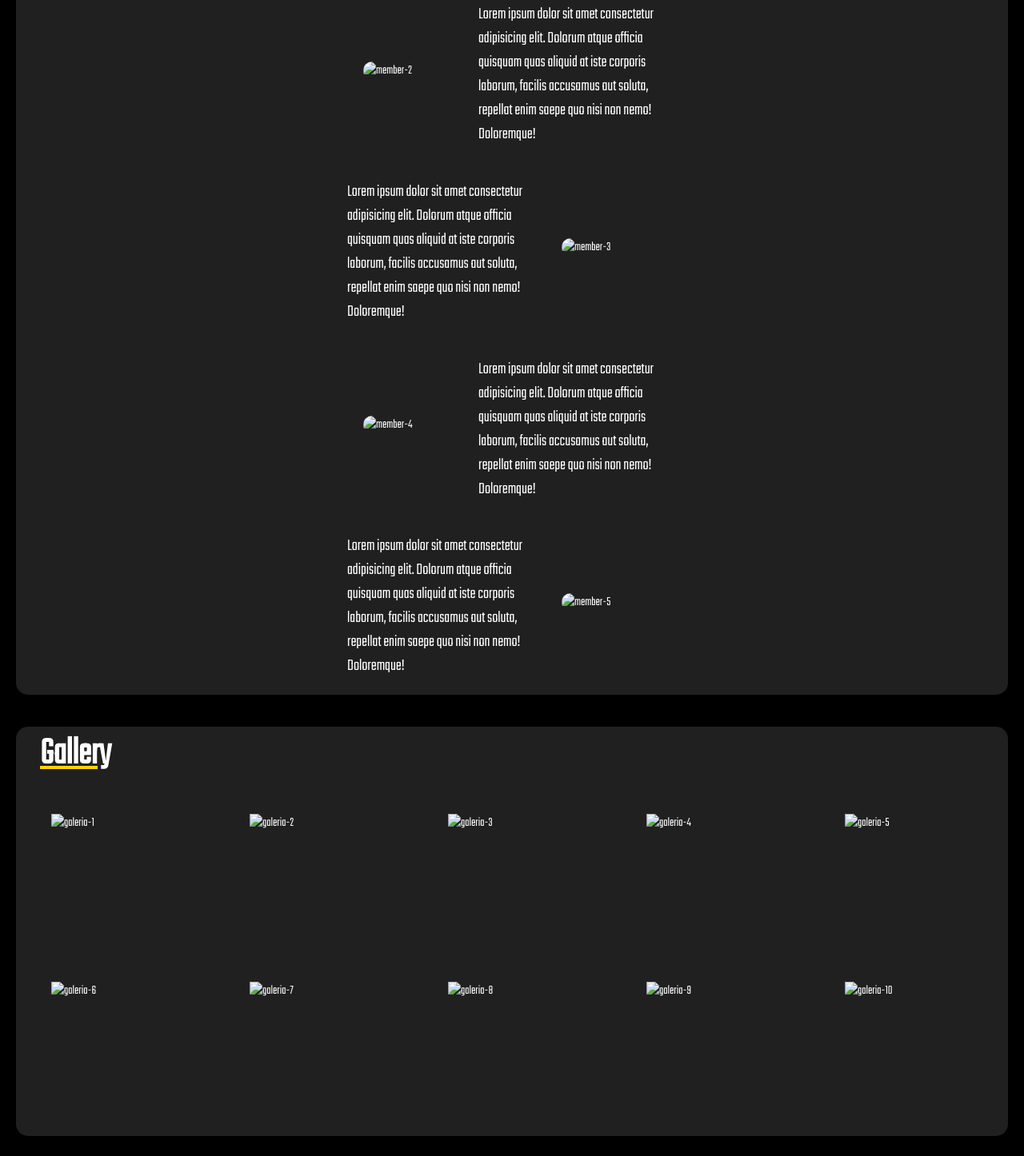
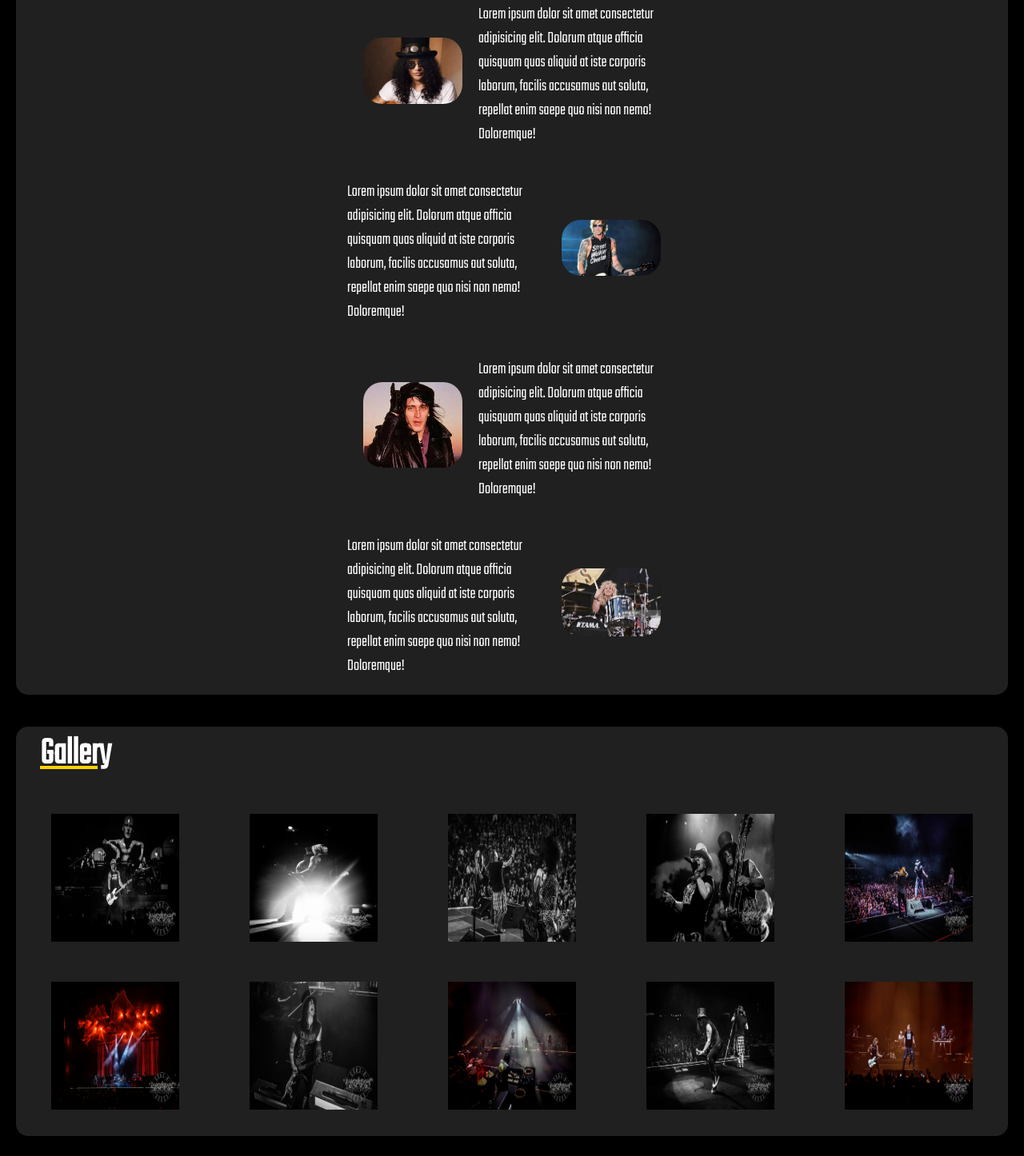
Before and after one commit to Ramiro-isla/Web-Tributo, a plain HTML site: page index.html in a window 1280 px wide. Shown: the part 1314-2760 px from the top of the page at 80% size. Drawn offline with Linux system fonts and the light colour scheme; the site is published under a folder, as on GitHub Pages, so addresses that start at the root find nothing; files whose address does not match are found by name.

Commit message:
add images

```diff
--- a/index.html
+++ b/index.html
@@ -51,14 +51,14 @@
             Doloremque!
           </p>
           <img
-            src="/assets/axel.jpg"
+            src="./assets/axel.jpg"
             alt="member-1"
             class="image-member"
           />
         </div>
         <div class="info-group">
           <img
-            src="/assets/slash.jpg"
+            src="./assets/slash.jpg"
             alt="member-2"
             class="image-member"
           />
@@ -77,14 +77,14 @@
             Doloremque!
           </p>
           <img
-            src="/assets/miembro3.jpg"
+            src="./assets/miembro3.jpg"
             alt="member-3"
             class="image-member"
           />
         </div>
         <div class="info-group">
           <img
-            src="/assets/miembro4.jpg"
+            src="./assets/miembro4.jpg"
             alt="member-4"
             class="image-member"
           />
@@ -103,7 +103,7 @@
             Doloremque!
           </p>
           <img
-            src="/assets/miembro5.jpg"
+            src="./assets/miembro5.jpg"
             alt="member-5"
             class="image-member"
           />
@@ -114,54 +114,54 @@
       <h2 id="gallery-title">Gallery</h2>
       <div id="gallery-1">
         <img
-          src="/assets/galeria-1.png"
+          src="./assets/galeria-1.png"
           alt="galeria-1"
           class="gallery-image"
         />
         <img
-          src="/assets/galeria-2.png"
+          src="./assets/galeria-2.png"
           alt="galeria-2"
           class="gallery-image"
         />
         <img
-          src="/assets/galeria-3.png"
+          src="./assets/galeria-3.png"
           alt="galeria-3"
           class="gallery-image"
         />
         <img
-          src="/assets/galeria-4.png"
+          src="./assets/galeria-4.png"
           alt="galeria-4"
           class="gallery-image"
         />
         <img
-          src="/assets/galeria-5.png"
+          src="./assets/galeria-5.png"
           alt="galeria-5"
           class="gallery-image"
         />
       </div>
       <div id="gallery-2">
         <img
-          src="/assets/galeria-6.png"
+          src="./assets/galeria-6.png"
           alt="galeria-6"
           class="gallery-image"
         />
         <img
-          src="/assets/galeria-7.png"
+          src="./assets/galeria-7.png"
           alt="galeria-7"
           class="gallery-image"
         />
         <img
-          src="/assets/galeria-8.png"
+          src="./assets/galeria-8.png"
           alt="galeria-8"
           class="gallery-image"
         />
         <img
-          src="/assets/galeria-9.png"
+          src="./assets/galeria-9.png"
           alt="galeria-9"
           class="gallery-image"
         />
         <img
-          src="/assets/galeria-10.png"
+          src="./assets/galeria-10.png"
           alt="galeria-10"
           class="gallery-image"
         />
```
